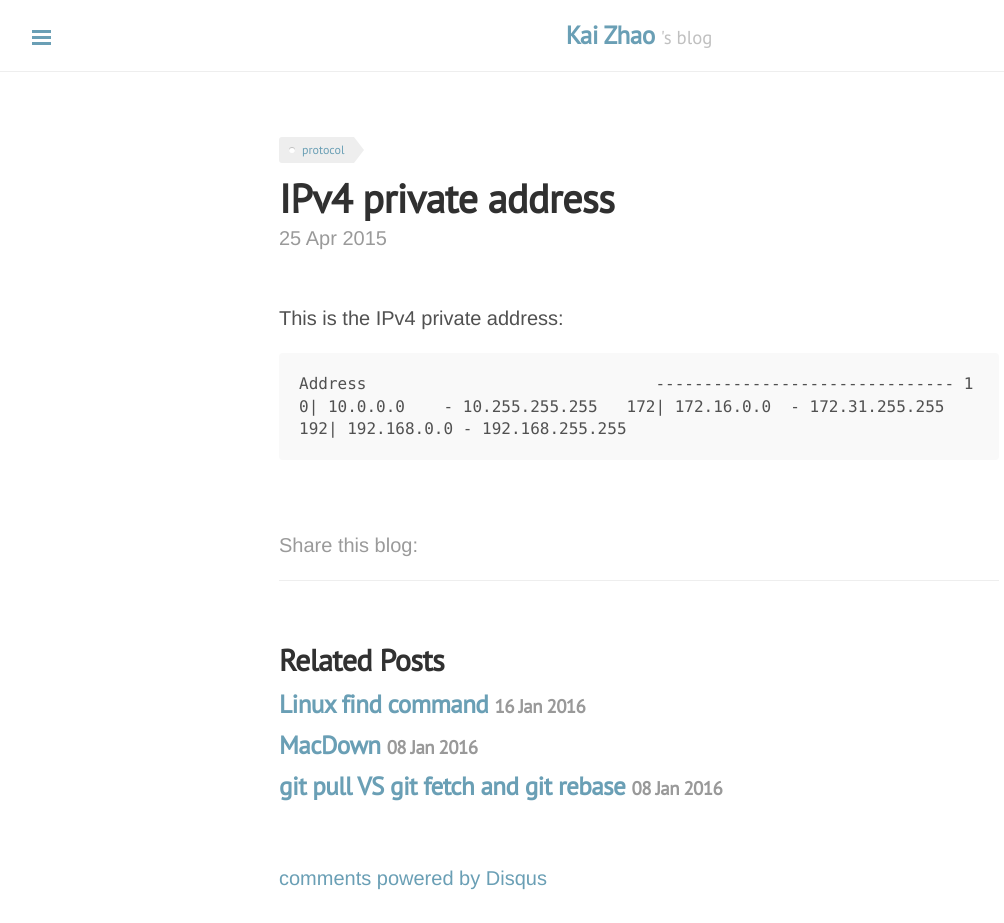
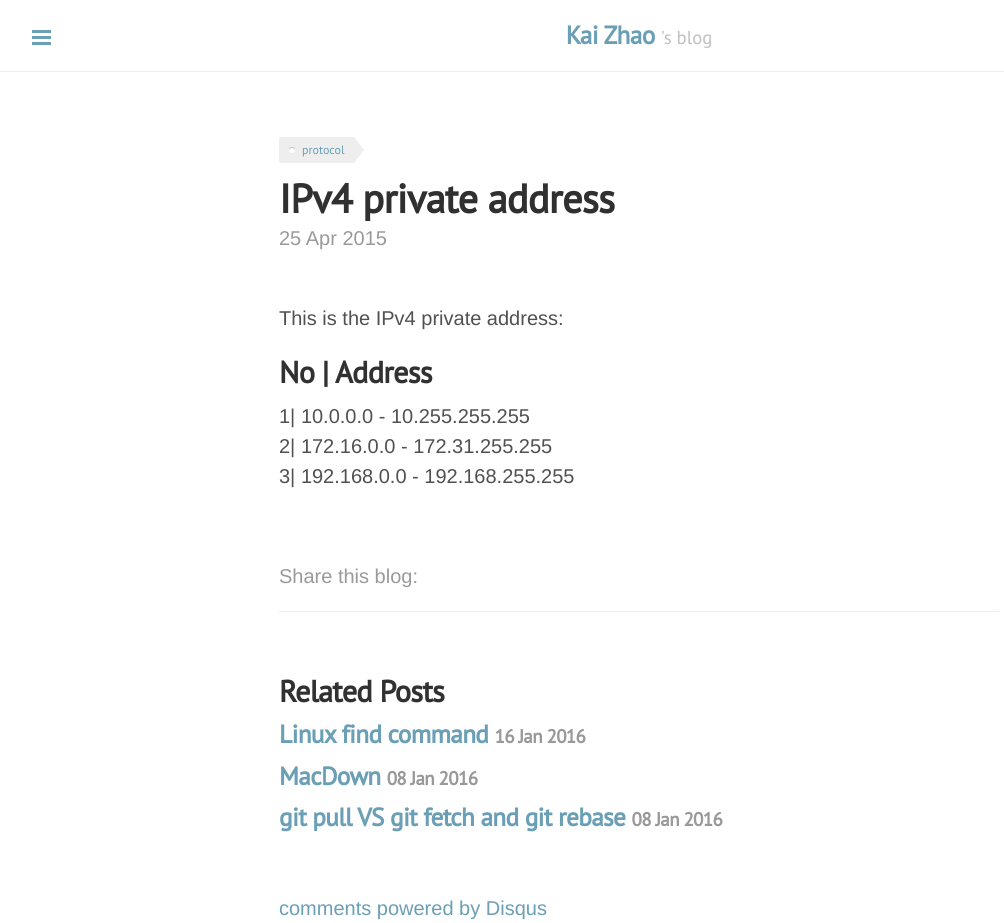
Before and after one commit to loverszhaokai/loverszhaokai.github.io, a Jekyll site: the page built from _posts/2015-04-25-private_ipv4_address.md, in a window 1280 px wide. Shown: the whole page, without its empty margins (1-1005 px from the left). Built offline with Jekyll 4.4.1, drawn with Linux system fonts in a browser that asks for light colours; nearby versions of some CDN libraries; Markdown is read by kramdown in place of the engine named in the settings; comment, search, counter and statistics services are not loaded; before the commit the page ends 900 px from its top, so only the background shows below that.

Commit message:
update ipv4

```diff
--- a/_posts/2015-04-25-private_ipv4_address.md
+++ b/_posts/2015-04-25-private_ipv4_address.md
@@ -10,8 +10,8 @@ analytics: true
 
 This is the IPv4 private address:
 
-    Address
+ No |  Address
 -------------------------------
-10| 10.0.0.0    - 10.255.255.255
-172| 172.16.0.0  - 172.31.255.255
-192| 192.168.0.0 - 192.168.255.255
+1| 10.0.0.0    - 10.255.255.255
+2| 172.16.0.0  - 172.31.255.255
+3| 192.168.0.0 - 192.168.255.255
```
